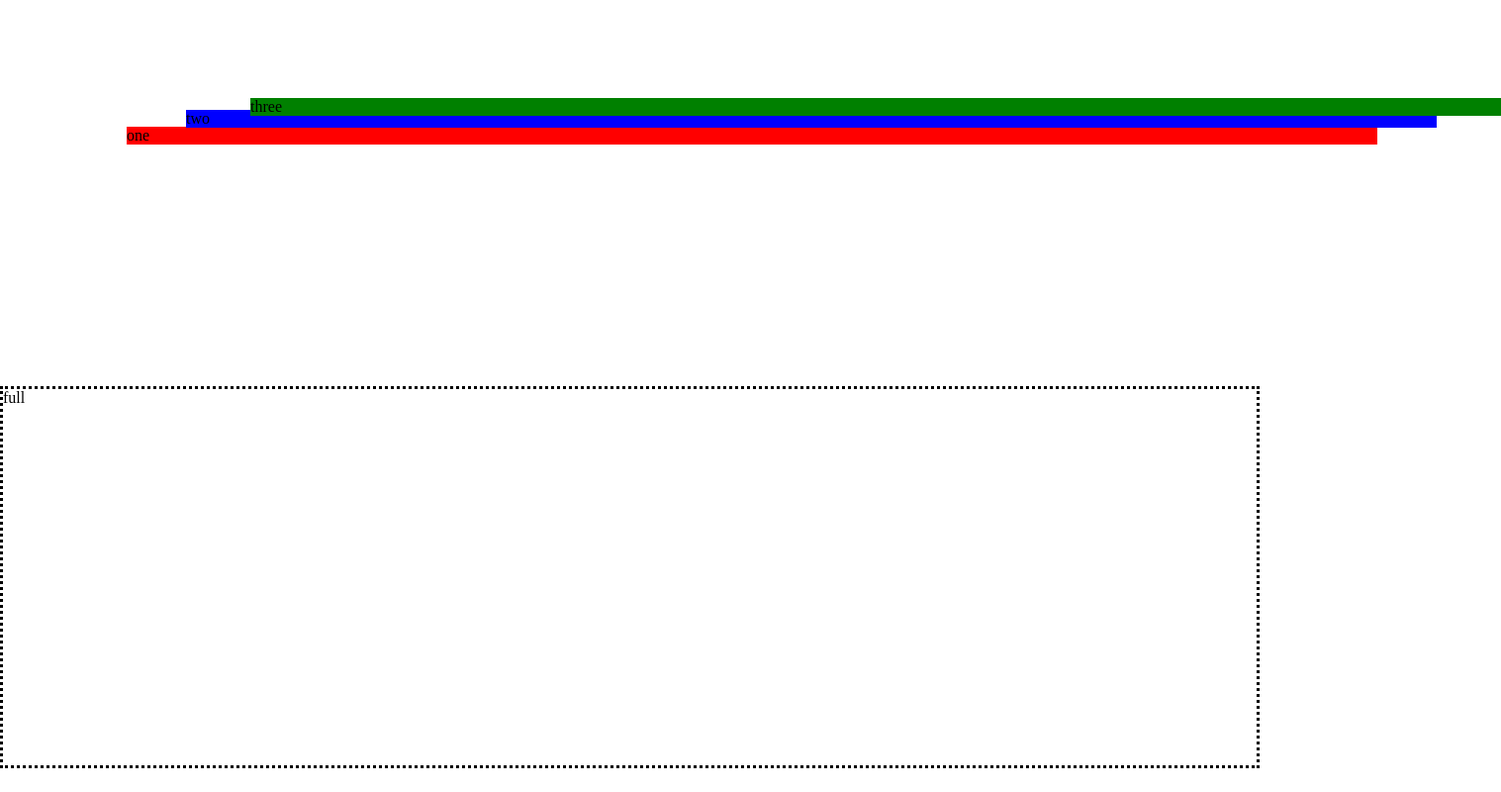
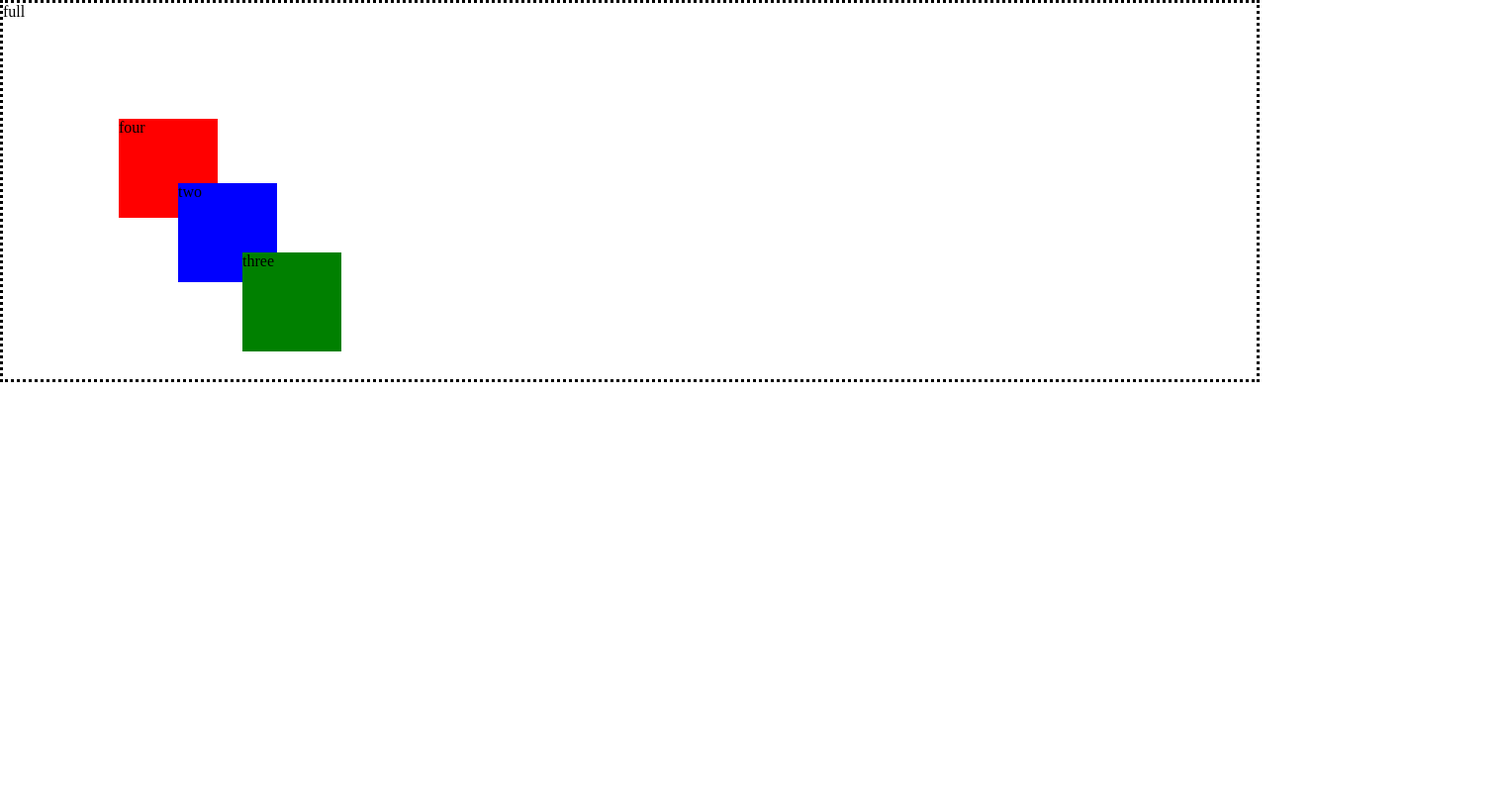
Before and after one commit to SA50-X-19/SA50-2-19_StupenkovSasha, a plain HTML site: page positions/index.html in a window 1280 px wide. Shown: the whole page at 99% size, 1517 px wide, since content can reach past the window. Drawn offline with Linux system fonts and the light colour scheme.

Commit message:
Second three boxes fix

```diff
--- a/positions/index.html
+++ b/positions/index.html
@@ -9,7 +9,7 @@
 </head>
 <body>
     <div class="box" id="fullbox2">full</div>
-    <div class="box" id="four"> one </div>
+    <div class="box" id="four"> four </div>
     <div class="box" id="five"> two </div>
     <div class="box" id="six"> three </div>
 
--- a/positions/style.css
+++ b/positions/style.css
@@ -1,12 +1,21 @@
+body {
+    margin:0
+}
+.box {
+    width: 100px;
+    height: 100px;
+    background-color:white;
+}
 #fullbox2{
     position: absolute;
-    top: 390px;
+    top: 0px;
     left:0px;
     width: 99%;
     height: 380px;
     background-color: white;
     border: dotted  black;
 }
+
 #four{
     position: relative;
     top: 120px;
@@ -18,6 +27,7 @@
     top: 85px;
     left: 180px;
     background-color: blue;
+
 }
 #six{
     position: relative;
```
